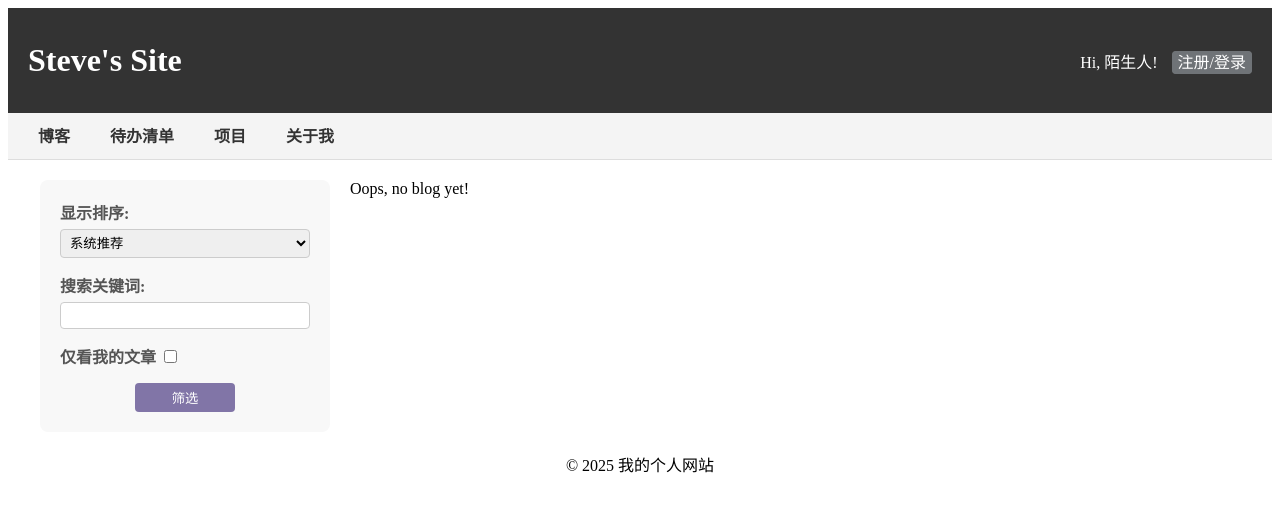
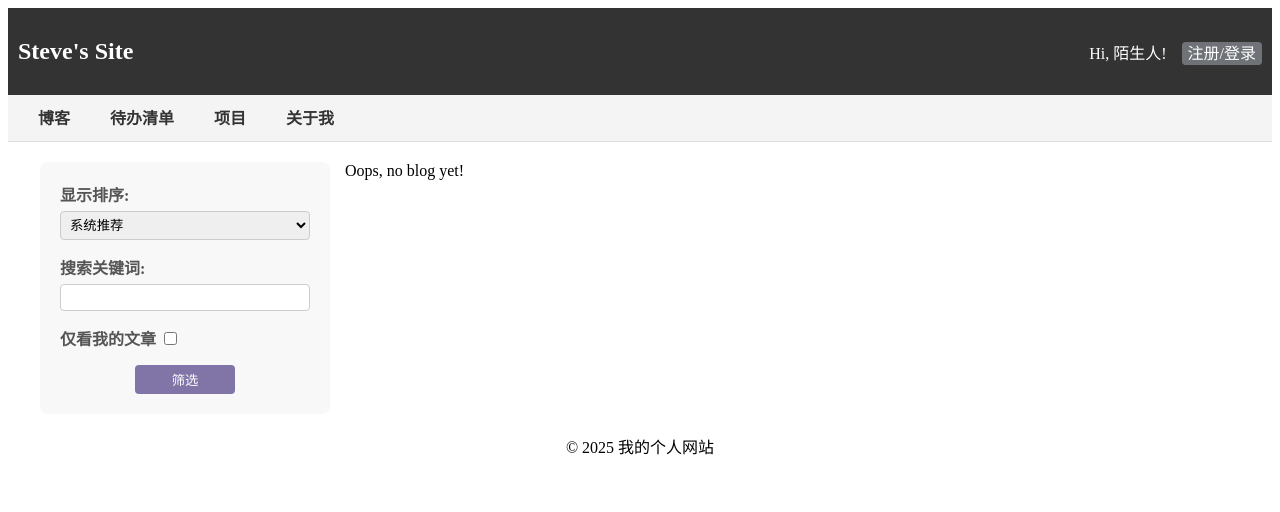
Before and after one commit to steve3ussr/ProjectB-SteveSite, a Flask app: page /blog/ in a window 1280 px wide. Shown: the top 512 px of the page. Run offline with Flask 3, Linux system fonts and the light colour scheme; data that the repository does not hold is empty; parts of the project's set-up code (start-up, migrations or seed data) failed here and were passed over.

Commit message:
add /blog/delete; adjust some gaps; make blog-list flex; fix text break line bugs;

```diff
--- a/steve_site/blog.py
+++ b/steve_site/blog.py
@@ -77,7 +77,10 @@ def blog_edit(bid):
 @bp.route('/delete/<int:bid>')
 @force_login
 def blog_delete(bid):
-    return render_template(url_for('blog.index'))
+    con = db_open()
+    cur = con.execute("DELETE FROM blog WHERE id = ?", (bid,))
+    con.commit()
+    return redirect(url_for('blog.index_get'))
 
 @bp.route('/<int:bid>')
 def blog_view(bid):
--- a/steve_site/static/styles.css
+++ b/steve_site/static/styles.css
@@ -6,32 +6,38 @@
 .site-header {
     background-color: #333;
     color: white;
-    padding: 10px 20px;
+    padding: 10px;
     display: flex;
+    gap: 15px;
     justify-content: space-between;
     align-items: center;
 }
 
+.site-header #header-left {
+    flex: 0 0 auto;
+}
+
+.site-header #header-username {
+    flex: auto;
+    text-align: right;
+    word-break: break-all;
+}
+
+.site-header #header-auth-button {
+    flex: 0 0 auto;
+}
+
+
 .site-header #site-logo {
     display: block;
     text-decoration: none;
-    font-size: 2rem;
+    font-size: 1.5rem;
     font-weight: bold;
     color: white;
-    margin: 24px 0px;
+    padding: 20px 0px;
 }
 
-.site-header #header-right {
-    flex: 0 0 250px;
-    text-align: right;
-}
-
-.site-header #header-right span {
-    padding-left: 10px;
-    padding-right: 10px;
-}
-
-.site-header #header-right a {
+.site-header #header-auth-button a {
     text-decoration: none; /* 移除下划线 */
     padding: 2px 5px;
     background-color: #6f7377;
@@ -154,7 +160,6 @@
 
 .content-wrapper {
     display: flex;
-    column-gap: 20px;
     row-gap: 10px;
     align-items: flex-start;
 }
@@ -208,28 +213,39 @@
  |          BLOG MAIN :: LIST          |
  +-------------------------------------+
 */
+.blog-list-main {
+    padding: 0 10px 0 15px;
+    flex: 1 0 355px;
+}
+
 .blog-entry {
     padding: 10px 20px;
     border-bottom: 1px solid #ccc;
-    min-width: 355px;
 }
 
 .blog-entry .blog-meta {
     display: flex;
     justify-content: space-between;
     align-items: center;
+    gap: 20px;
 }
 
 .blog-entry .blog-meta-title {
     text-decoration: none;
     color: black;
     font-weight: bold;
+    flex: auto;
+}
+
+.blog-entry .blog-meta-right span {
+    word-break: break-all;
 }
 
 .blog-entry .blog-meta-right {
     color: #6B6B6B;
     font-size: 14px;
-    flex: 0 0 130px;
+    flex: auto;
+    text-align: right;
 }
 
 .blog-entry .intro {
@@ -291,8 +307,7 @@
 */
 @media (max-width: 768px) {
     .content-wrapper {
-        flex-direction: column;
-        justify-content: space-between;
+        display: grid;
     }
 
     .sidebar {
@@ -322,4 +337,8 @@
         width: auto;
         padding: 2px 5px;
     }
+
+    .blog-list-main {
+        padding: 0 10px;
+    }
 }
--- a/steve_site/templates/index.html
+++ b/steve_site/templates/index.html
@@ -14,21 +14,26 @@
 <body>
 
     <header class="site-header">
-        <div>
+        <div id="header-left">
             <a href="/" id="site-logo">Steve's Site</a>
         </div>
 
-        {% block header_right %}
-        <div id="header-right">
+        <div id="header-username">
             {% if "username" not in session %}
-                <span>Hi, 陌生人!</span>
+                Hi, 陌生人!
+            {% else %}
+                Hi, {{session["username"]}}!
+            {% endif %}
+        </div>
+
+        <div id="header-auth-button">
+            {% if "username" not in session %}
                 <a href="/auth/login">注册/登录</a>
             {% else %}
-                <span>Hi, {{session["username"]}}!</span>
                 <a href="/auth/logout">退出登录</a>
             {% endif %}
         </div>
-        {% endblock %}
+
     </header>
 
     {% block nav %}
```
